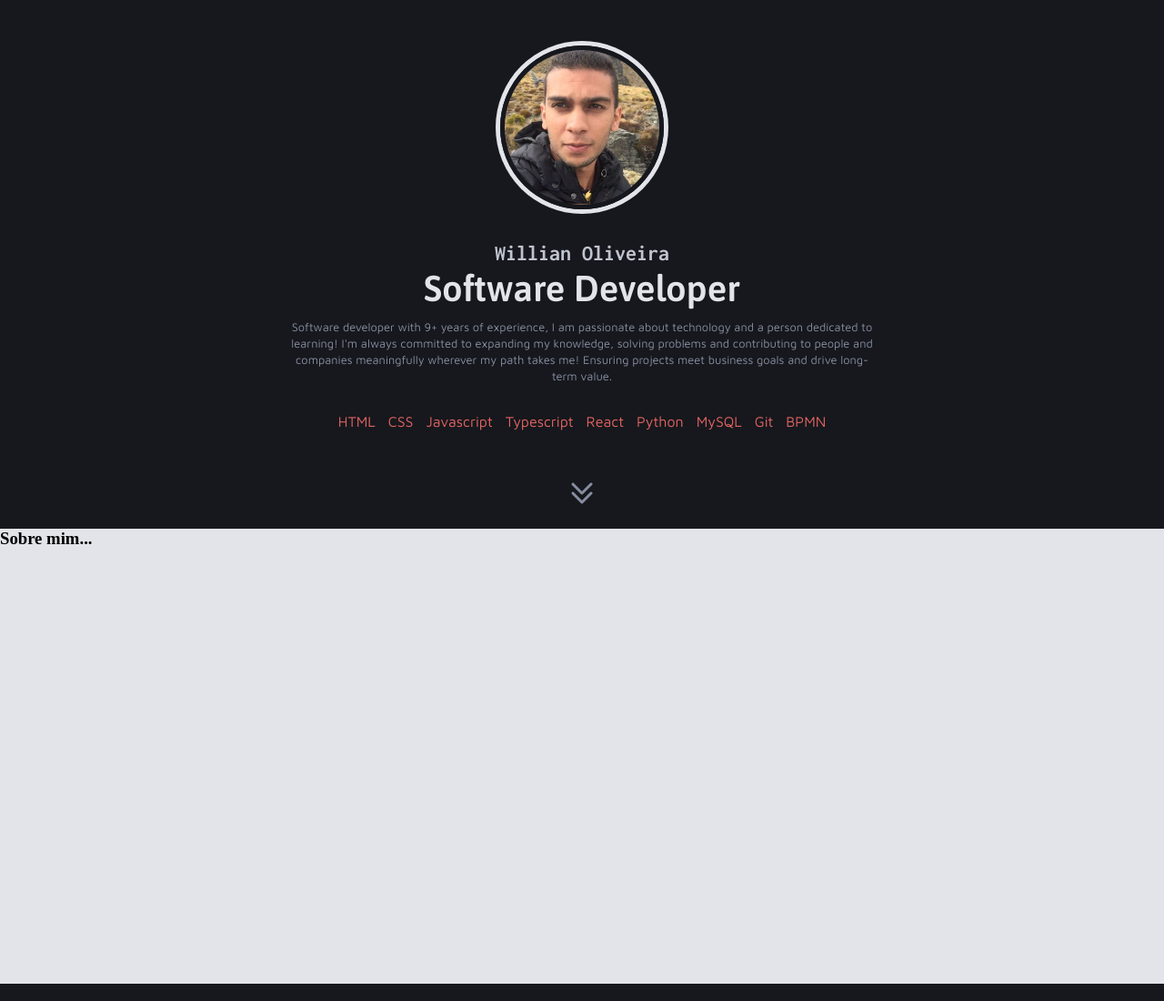
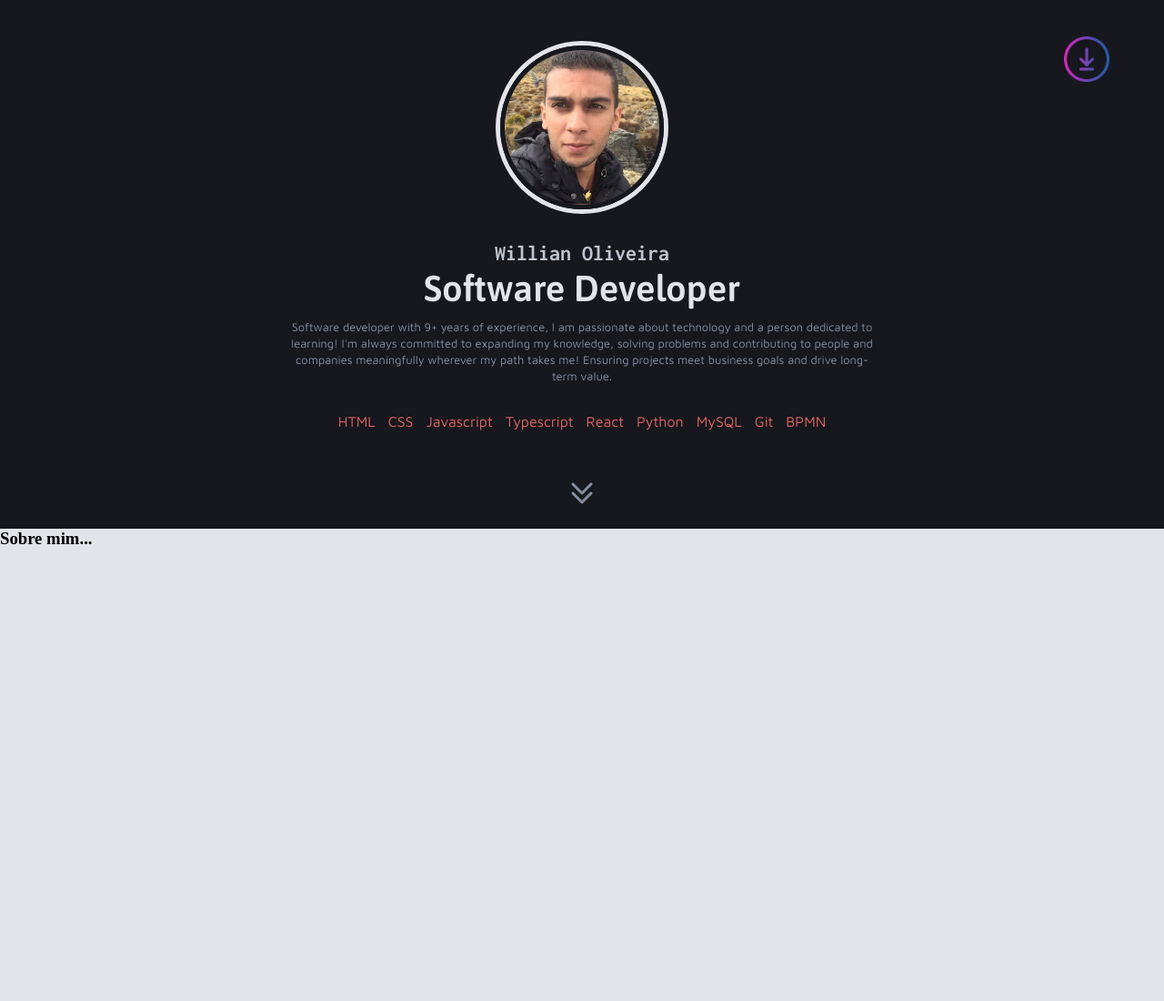
Before and after one commit to willgdo/willianoliveira, a plain HTML site: page index.html in a window 1280 px wide. Shown: the top 1100 px of the page at 91% size. Drawn offline with Linux system fonts and the light colour scheme.

Commit message:
Fix btn download

```diff
--- a/index.html
+++ b/index.html
@@ -1,6 +1,5 @@
 <!DOCTYPE html>
 <html lang="pt-br">
-
     <head>
         <link rel="preconnect" href="https://fonts.googleapis.com">
         <link rel="preconnect" href="https://fonts.gstatic.com" crossorigin>
@@ -19,6 +18,11 @@
     </head>
 
     <body>
+        <div class="btn-download-cv">
+            <a href="./assets/cv_pt_willian.pdf" download>
+                <img src="./assets/icons/download.png" width="50px" height="50px" alt="download cv"/>
+            </a>
+        </div>
         <main>
             <header>
                 <div class="avatar">
@@ -45,7 +49,9 @@
                 </div>
             </header>
         </main>
+
         <div class="btn-down"><a href="#about"><img src="./assets/icons/CaretDoubleDown.png" /></a></div>
+
         <section id="about">
             <h3>
                 Sobre mim...
@@ -58,6 +64,6 @@
         <footer>
             By <span>Willian Oliveira</span> ☕
         </footer>
+
     </body>
-
 </html>
--- a/styles/sections.css
+++ b/styles/sections.css
@@ -1,8 +1,10 @@
 #about {
     width: 100%;
-    height: 500px;
+    height: 900px;
     background-color: var(--gray-600);
   }
+
+  /* Footer */
 
   footer {
     width: 100%;
@@ -16,3 +18,9 @@
         color: var(--red)
     }
   }
+
+  .btn-download-cv {
+    position: fixed;
+    top: 40px;
+    right: 60px;
+  }
```
Also changed, not shown: assets/icons/download.png (added), 2 other files. Lines whose indentation alone changed are shown as unchanged.
